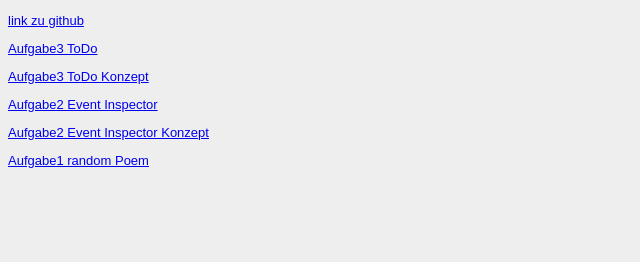
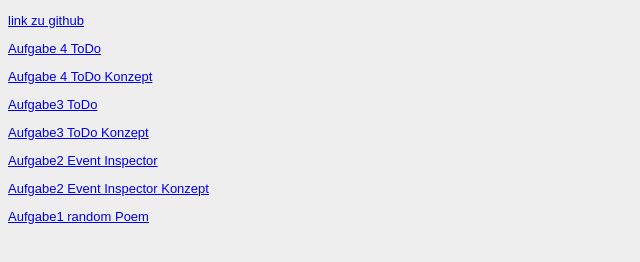
Before and after one commit to Paulerju/EIA2, a plain HTML site: page steckbrief/steckbrief.htm in a window 1280 px wide. Shown: the whole page, without its empty margins (0-640 px from the left). Drawn offline with Linux system fonts and the light colour scheme.

Commit message:
Steckbrief

```diff
--- a/steckbrief/steckbrief.htm
+++ b/steckbrief/steckbrief.htm
@@ -14,6 +14,8 @@
 <body>
 	<!-- Hier die Links zu den gelösten Aufgaben einstellen, aktuelle oben, alte stehen lassen! Format: Aufgabenbezeichnung, Datum -->
 	 <p><a  href="https://github.com/Paulerju/EIA2" target="_blank">link zu github</a></p>
+	 <p><a  href="https://paulerju.github.io/EIA2/A04_ToDoApp_copy3/main.html" target="_blank">Aufgabe 4 ToDo</a></p>
+	 <p><a  href="https://paulerju.github.io/EIA2/A04_ToDoApp_copy3/L04_Konzeption.pdf" target="_blank">Aufgabe 4 ToDo Konzept</a></p>
 	 <p><a  href="https://paulerju.github.io/EIA2/A03_ToDoApp/main.html" target="_blank">Aufgabe3 ToDo</a></p>
 	 <p><a  href="https://paulerju.github.io/EIA2/A03_ToDoApp/L03_Konzeption_.pdf" target="_blank">Aufgabe3 ToDo Konzept</a></p>
 	 <p><a  href="https://paulerju.github.io/EIA2/A02_EventInspector/main.html" target="_blank">Aufgabe2 Event Inspector</a></p>
```
Also changed, not shown: A04_ToDoApp_copy3/Data.ts (renamed from A04_ToDoApp copy3/Data.ts, +8 -0 lines), A04_ToDoApp_copy3/Data.js (renamed from A04_ToDoApp copy3/Data.js), A04_ToDoApp_copy3/main.html (renamed from A04_ToDoApp copy3/main.html), A04_ToDoApp_copy3/style.css (renamed from A04_ToDoApp copy3/style.css), 4 other files.
